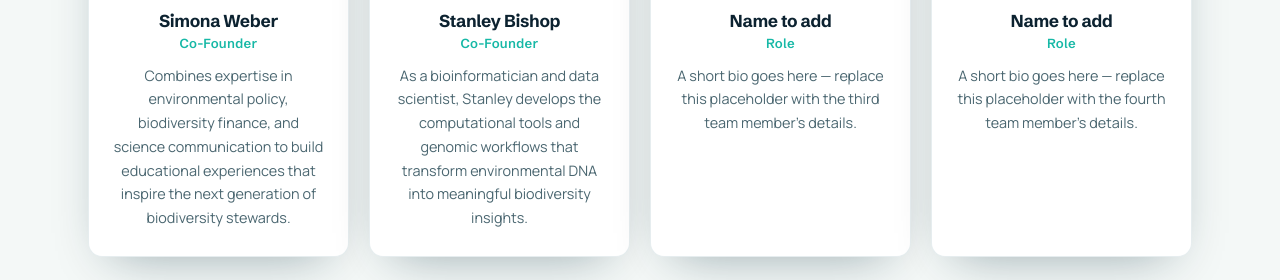
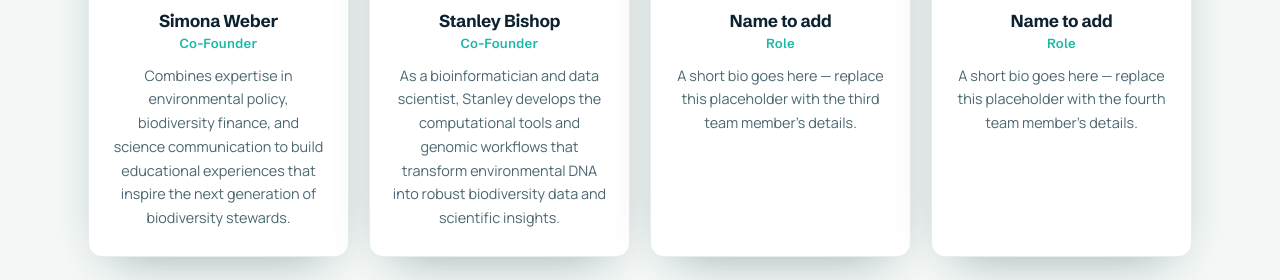
Before and after one commit to simonaaw/world-genome, a plain HTML site: page contact.html in a window 1280 px wide. Shown: the part 2585-2865 px from the top of the page. Drawn offline with Linux system fonts and the light colour scheme.

Commit message:
Update contact.html

```diff
--- a/contact.html
+++ b/contact.html
@@ -386,7 +386,7 @@
           </div>
           <h3>Stanley Bishop</h3>
           <p class="role">Co-Founder</p>
-          <p>As a bioinformatician and data scientist, Stanley develops the computational tools and genomic workflows that transform environmental DNA into meaningful biodiversity insights.</p>
+          <p>As a bioinformatician and data scientist, Stanley develops the computational tools and genomic workflows that transform environmental DNA into robust biodiversity data and scientific insights.</p>
         </article>
         <article class="member reveal d2">
           <div class="avatar" aria-hidden="true">?</div>
```
